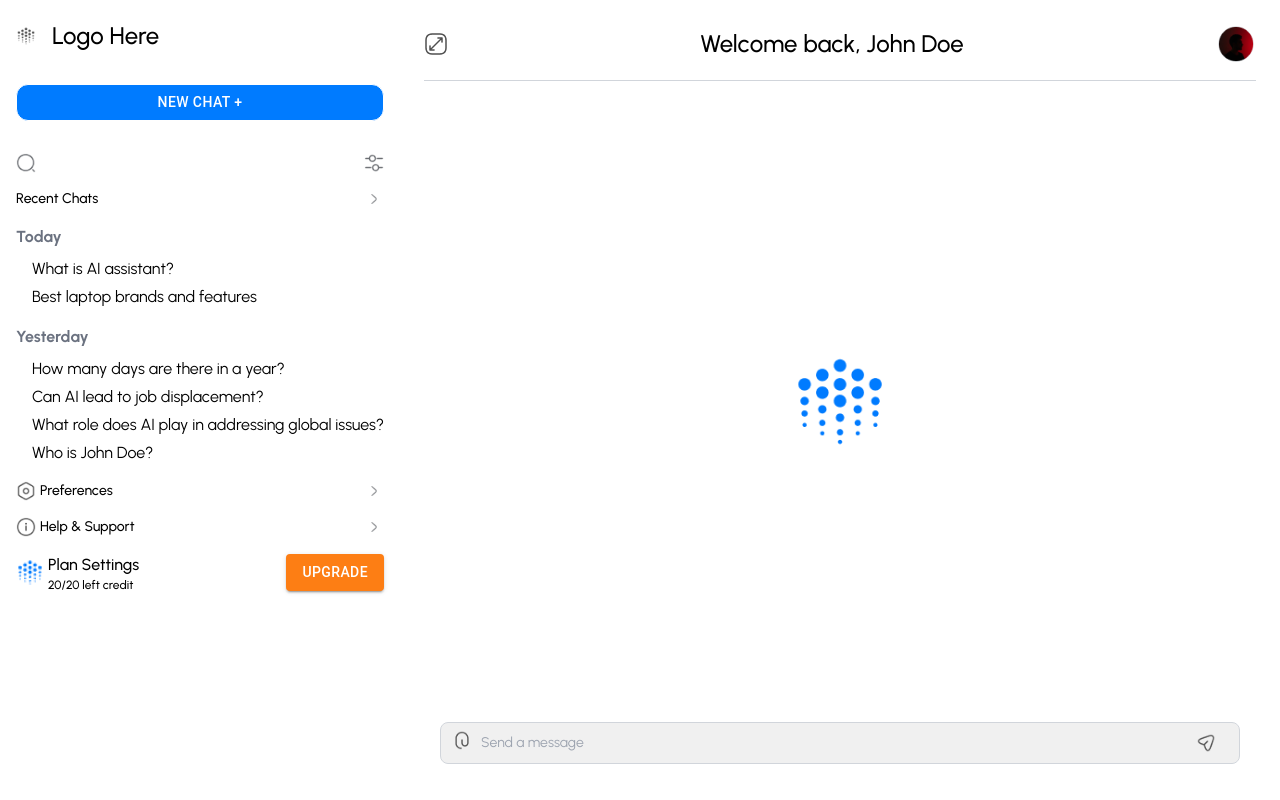
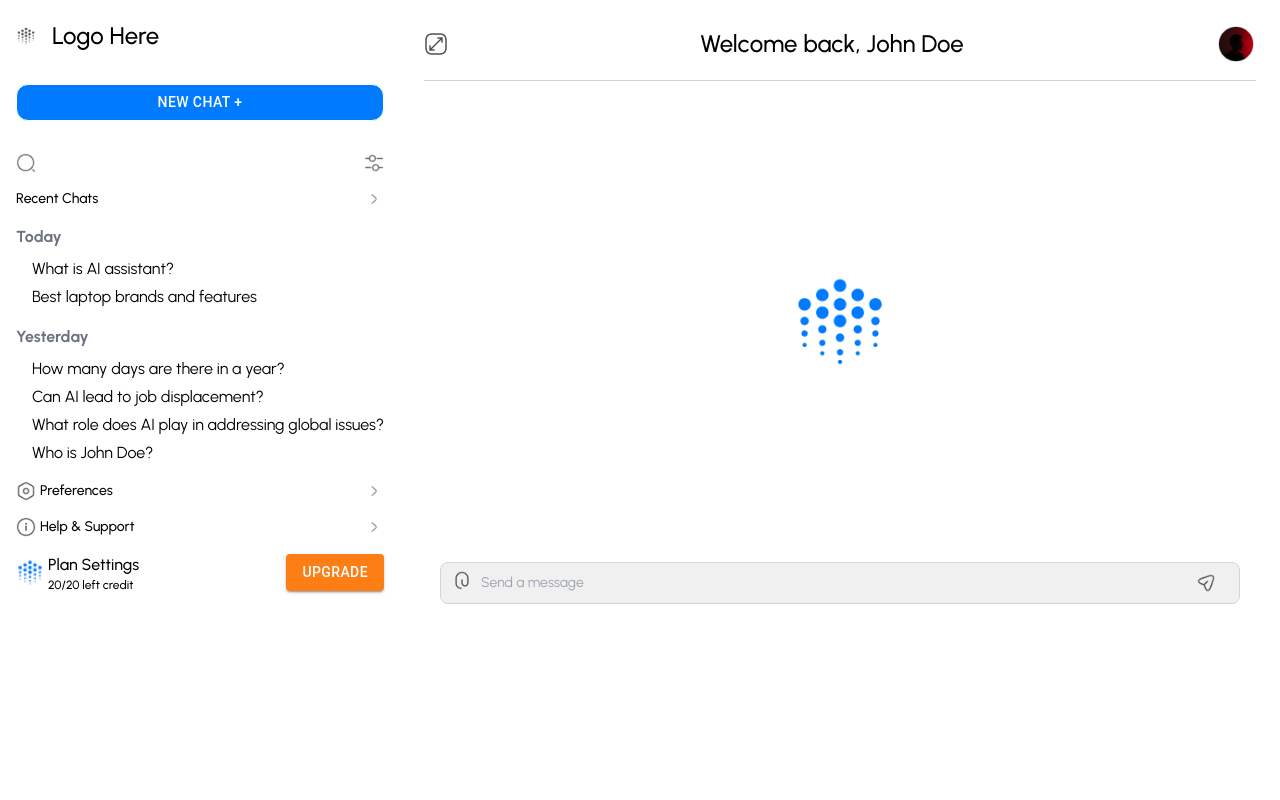
Before and after one commit to Abdullah6346/chat-app-contest, a Next.js app: page / in a window 1280 px wide. Built offline with nearby package versions, Linux system fonts and the light colour scheme.

Commit message:
Changed dheight

```diff
--- a/src/components/Conversations/Conversation.main.tsx
+++ b/src/components/Conversations/Conversation.main.tsx
@@ -4,7 +4,7 @@ import Conversation_input from "./Conversation.input";
 
 const Conversation_main = () => {
   return (
-    <div className="p-2 sm:p-6 w-[80%] min-h-screen flex flex-col">
+    <div className="p-2 sm:p-6 w-[80%] min-h-[80vh] flex flex-col">
       <div className="flex items-center justify-between border-b border-gray-300 pb-4">
         <Image
           src="/icons/maximize-3.png"
```
